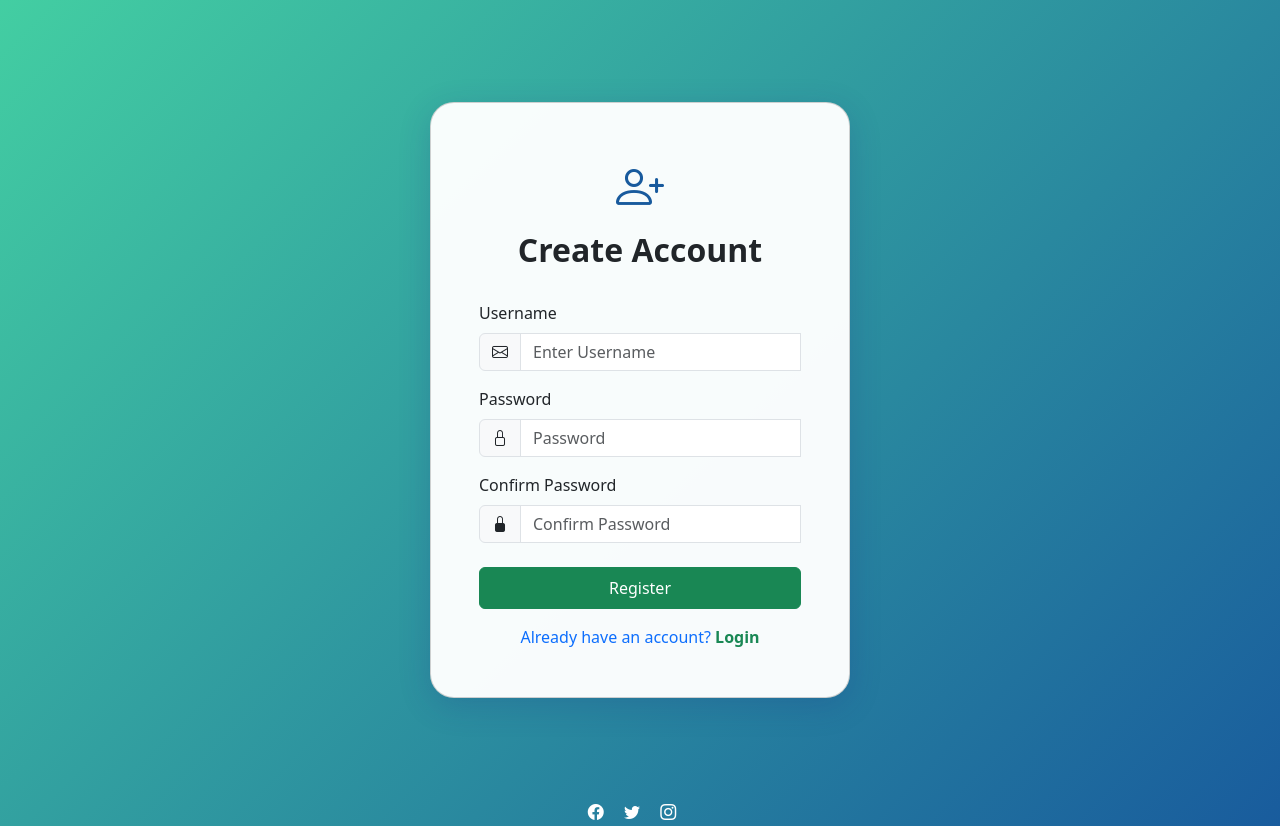
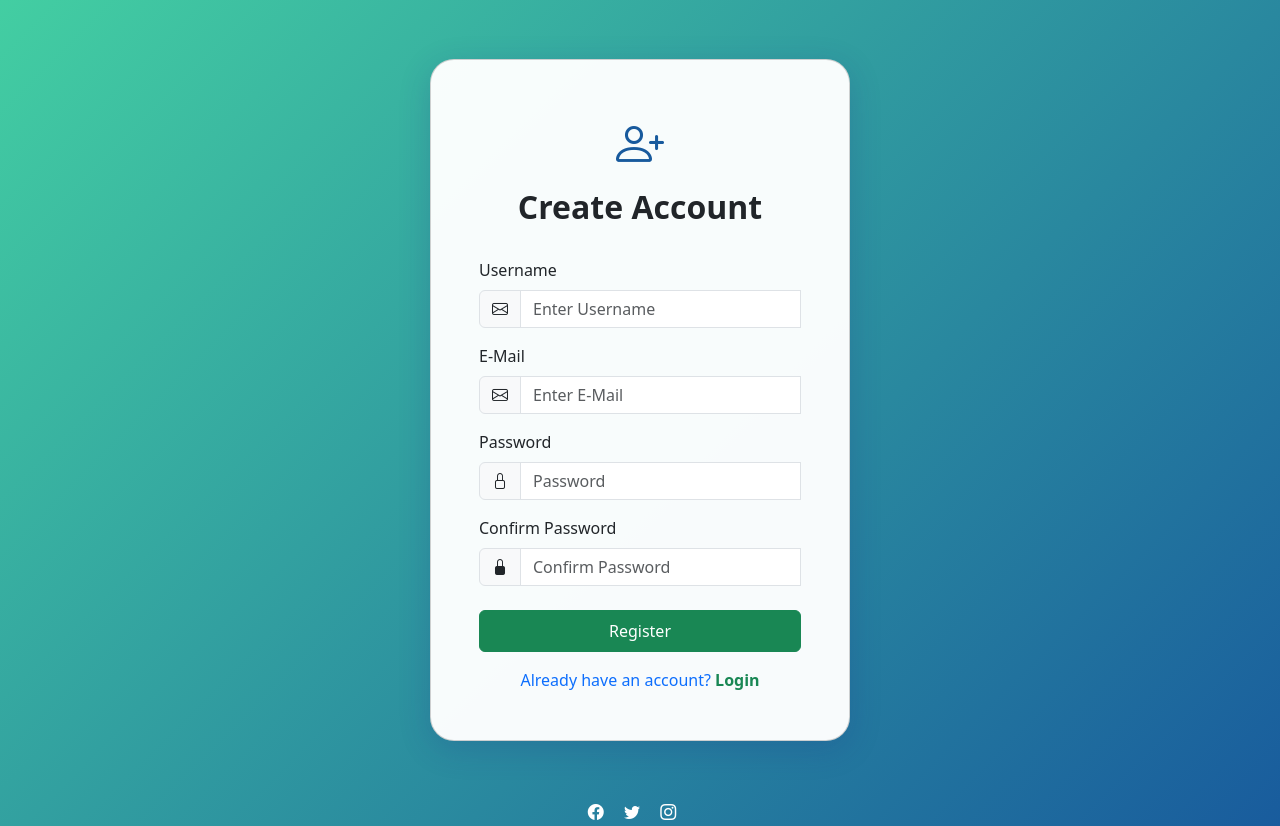
Before and after one commit to deadpool10000/ecom, a PHP site: page /register.php in a window 1280 px wide. Shown: the top 826 px of the page. Run offline with PHP 8.4, Linux system fonts and the light colour scheme.

Commit message:
login, register, add-product

```diff
--- a/register.php
+++ b/register.php
@@ -7,8 +7,9 @@ if(isset($_POST['submit'])) {
     $username = $_POST['username'];
     $password = $_POST['password'];
     $confirmpassword = $_POST['confirmPassword'];
+    $email = $_POST['email'];
 
-    $select = "SELECT * FROM users WHERE username = '$username' ";
+    $select = "SELECT * FROM users WHERE username = '$username' OR email = '$email'";
     $checkUser = mysqli_query($link, $select);
 
     if(mysqli_num_rows($checkUser)>0) {
@@ -23,11 +24,12 @@ if(isset($_POST['submit'])) {
                   </script>";
         }else{
             $encrypted_password = password_hash($password, PASSWORD_DEFAULT);
-            $insert = "INSERT INTO users (username, password) VALUES ('$username', '$encrypted_password')";
+            $insert = "INSERT INTO users (username,email, password) VALUES ('$username', '$email', '$encrypted_password')";
             if(mysqli_query($link, $insert)) {
                 echo "<script>
                         alert('Registration successful');
                       </script>";
+            header("location: login.php");
             } else {
                 echo "<script>
                         alert('Registration failed. Please try again.');
@@ -80,11 +82,19 @@ if(isset($_POST['submit'])) {
             </div>
             <form id="registerForm" novalidate action ="" method="POST">
                 <div class="mb-3">
-                    <label for="registerEmail" class="form-label">Username</label>
+                    <label for="registerUsername" class="form-label">Username</label>
                     <div class="input-group">
                         <span class="input-group-text"><i class="bi bi-envelope"></i></span>
-                        <input type="text" class="form-control" id="registerEmail" placeholder="Enter Username" name="username"required>
+                        <input type="text" class="form-control" id="registerUsername" placeholder="Enter Username" name="username"required>
                         <div class="invalid-feedback">Please enter your username.</div>
+                    </div>
+                </div>
+                <div class="mb-3">
+                    <label for="registerEmail" class="form-label">E-Mail</label>
+                    <div class="input-group">
+                        <span class="input-group-text"><i class="bi bi-envelope"></i></span>
+                        <input type="text" class="form-control" id="registerEmail" placeholder="Enter E-Mail" name="email"required>
+                        <div class="invalid-feedback">Please enter your e-mail.</div>
                     </div>
                 </div>
                 <div class="mb-3">
@@ -106,7 +116,7 @@ if(isset($_POST['submit'])) {
                 <button type="submit" name="submit" class="btn btn-success w-100 py-2 mt-2">Register</button>
             </form>
             <div class="mt-3 text-center">
-                <a href="login.html" class="text-decoration-none">Already have an account? <span class="fw-semibold text-success">Login</span></a>
+                <a href="login.php" class="text-decoration-none">Already have an account? <span class="fw-semibold text-success">Login</span></a>
             </div>
         </div>
     </div>
@@ -132,7 +142,5 @@ if(isset($_POST['submit'])) {
         });
     </script>
 </body>
-<script>
-    alert('this username is already taken');
-</script>
+
 </html>
```
Also changed, not shown: login.php (+57 -5 lines).
